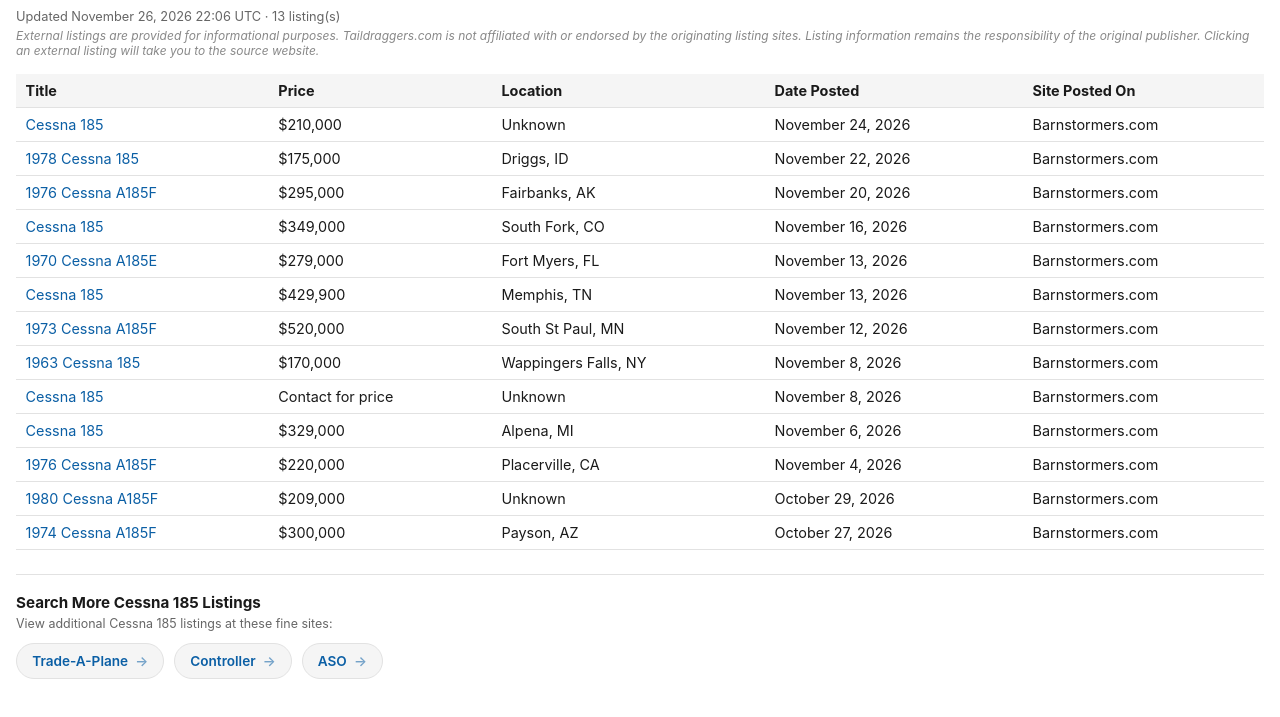
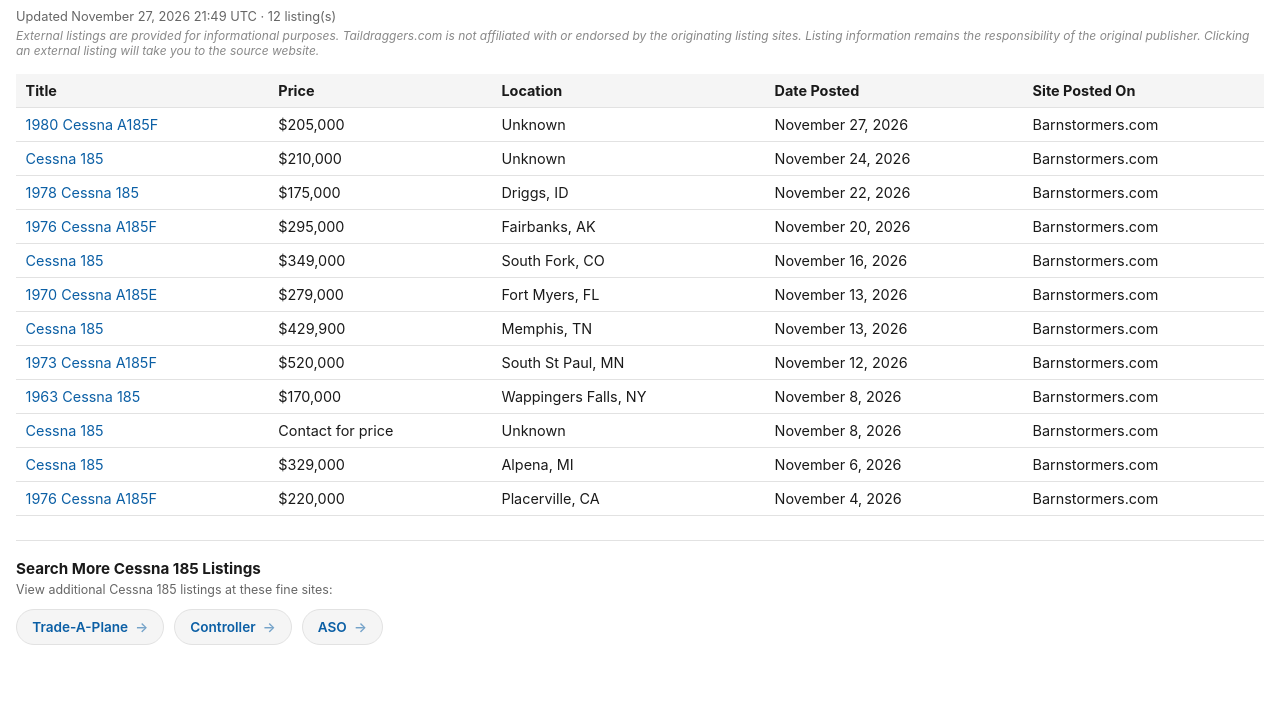
Before and after one commit to taildraggers/cessna-185-for-sale, a plain HTML site: page docs/index.html in a window 1280 px wide. Shown: the part 43-760 px from the top of the page. Drawn offline with Linux system fonts and the light colour scheme.

Commit message:
Update Cessna 185 listings (2026-11-27)

```diff
--- a/docs/index.html
+++ b/docs/index.html
@@ -76,13 +76,14 @@
 </head>
 <body>
   <h1>Other Cessna 185 Ads on the Web</h1>
-  <div class="updated">Updated November 26, 2026 22:06 UTC &middot; 13 listing(s)</div>
+  <div class="updated">Updated November 27, 2026 21:49 UTC &middot; 12 listing(s)</div>
   <div class="disclaimer">External listings are provided for informational purposes. Taildraggers.com is not affiliated with or endorsed by the originating listing sites. Listing information remains the responsibility of the original publisher. Clicking an external listing will take you to the source website.</div>
   <table>
     <thead>
       <tr><th>Title</th><th>Price</th><th>Location</th><th>Date Posted</th><th>Site Posted On</th></tr>
     </thead>
     <tbody>
+        <tr><td><a href="https://www.barnstormers.com/classified-2070560-1980-Cessna-A185F-For-Sale.html" target="_blank" rel="noopener noreferrer">1980 Cessna A185F</a></td><td>$205,000</td><td>Unknown</td><td>November 27, 2026</td><td>Barnstormers.com</td></tr>
         <tr><td><a href="https://www.barnstormers.com/classified-2033194-CESSNA-185-AMPHIBIAM.html" target="_blank" rel="noopener noreferrer">Cessna 185</a></td><td>$210,000</td><td>Unknown</td><td>November 24, 2026</td><td>Barnstormers.com</td></tr>
         <tr><td><a href="https://www.barnstormers.com/classified-2085032-1978-CESSNA-185-SKYWAGON.html" target="_blank" rel="noopener noreferrer">1978 Cessna 185</a></td><td>$175,000</td><td>Driggs, ID</td><td>November 22, 2026</td><td>Barnstormers.com</td></tr>
         <tr><td><a href="https://www.barnstormers.com/classified-2056041-1976-Cessna-A185F-N5227R.html" target="_blank" rel="noopener noreferrer">1976 Cessna A185F</a></td><td>$295,000</td><td>Fairbanks, AK</td><td>November 20, 2026</td><td>Barnstormers.com</td></tr>
@@ -94,8 +95,6 @@
         <tr><td><a href="https://www.barnstormers.com/classified-2082626-Cessna-185-ready-to-go.html" target="_blank" rel="noopener noreferrer">Cessna 185</a></td><td>Contact for price</td><td>Unknown</td><td>November 8, 2026</td><td>Barnstormers.com</td></tr>
         <tr><td><a href="https://www.barnstormers.com/classified-2069900-Cessna-185-on-Wipline-3000As.html" target="_blank" rel="noopener noreferrer">Cessna 185</a></td><td>$329,000</td><td>Alpena, MI</td><td>November 6, 2026</td><td>Barnstormers.com</td></tr>
         <tr><td><a href="https://www.barnstormers.com/classified-2072084-1976-Cessna-A185F.html" target="_blank" rel="noopener noreferrer">1976 Cessna A185F</a></td><td>$220,000</td><td>Placerville, CA</td><td>November 4, 2026</td><td>Barnstormers.com</td></tr>
-        <tr><td><a href="https://www.barnstormers.com/classified-2070560-1980-Cessna-A185F-For-Sale.html" target="_blank" rel="noopener noreferrer">1980 Cessna A185F</a></td><td>$209,000</td><td>Unknown</td><td>October 29, 2026</td><td>Barnstormers.com</td></tr>
-        <tr><td><a href="https://www.barnstormers.com/classified-2080457-1974-Cessna-A185F.html" target="_blank" rel="noopener noreferrer">1974 Cessna A185F</a></td><td>$300,000</td><td>Payson, AZ</td><td>October 27, 2026</td><td>Barnstormers.com</td></tr>
     </tbody>
   </table>
   <div class="more-resources">
```
